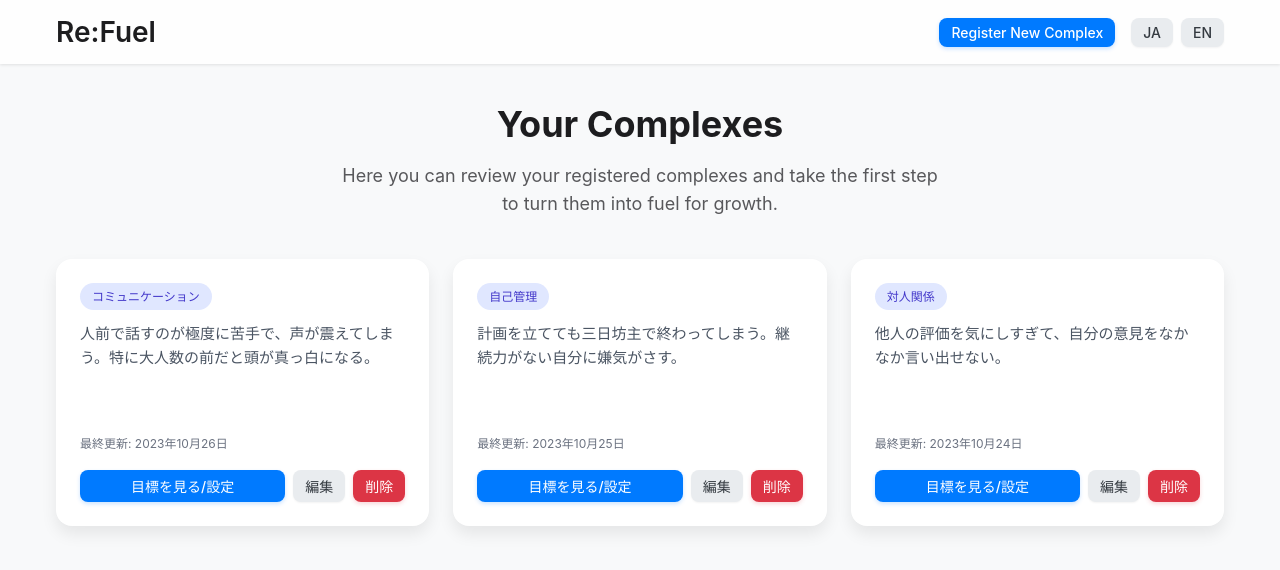
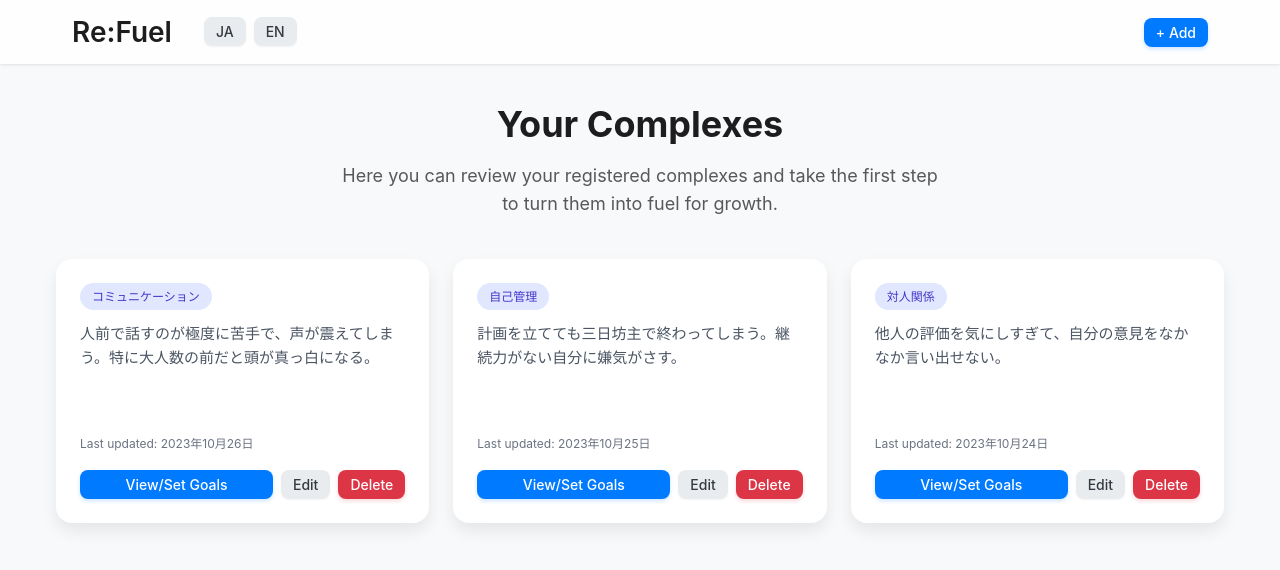
Before and after one commit to ch00z00/refuel, a React (Vite) app in the folder frontend/: page / in a window 1280 px wide. Shown: the top 570 px of the page. Built offline with nearby package versions, Linux system fonts and the light colour scheme.

Commit message:
Fixed Header design and Enabled multilingual support for locale in ComplexCard

```diff
--- a/frontend/src/components/common/molecules/Header.tsx
+++ b/frontend/src/components/common/molecules/Header.tsx
@@ -16,11 +16,11 @@ const HeaderWrapper = styled.header`
 const NavContainer = styled.div`
   max-width: 1200px;
   margin: 0 auto;
-  padding: 0 1rem; /* 16px */
+  padding: 0 2rem;
   display: flex;
   align-items: center;
   justify-content: space-between;
-  height: 4rem; /* 64px */
+  height: 4rem;
 `;
 
 const Logo = styled.h1`
@@ -49,11 +49,14 @@ const Header: React.FC<HeaderProps> = ({ onAddNewComplex }) => {
   return (
     <HeaderWrapper>
       <NavContainer>
-        <Logo>{t('headerTitle')}</Logo>
-        <div style={{ display: 'flex', alignItems: 'center' }}>
-          <Button variant="primary" size="small" onClick={onAddNewComplex}>
-            {t('addNewComplexButton')}
-          </Button>
+        <div
+          style={{
+            display: 'flex',
+            alignItems: 'center',
+            gap: '1rem',
+          }}
+        >
+          <Logo>{t('headerTitle')}</Logo>
           <LanguageSwitcher>
             <Button
               size="small"
@@ -73,6 +76,11 @@ const Header: React.FC<HeaderProps> = ({ onAddNewComplex }) => {
             </Button>
           </LanguageSwitcher>
         </div>
+        <div style={{ display: 'flex', alignItems: 'center' }}>
+          <Button variant="primary" size="small" onClick={onAddNewComplex}>
+            + {t('addNewComplexButton')}
+          </Button>
+        </div>
       </NavContainer>
     </HeaderWrapper>
   );
--- a/frontend/src/components/complexes/organisms/ComplexCard.tsx
+++ b/frontend/src/components/complexes/organisms/ComplexCard.tsx
@@ -1,5 +1,6 @@
 import React from 'react';
 import styled from 'styled-components';
+import { useTranslation } from 'react-i18next';
 import type { Complex } from '../../../types/complex';
 import Button from '../../common/atoms/Button';
 
@@ -88,6 +89,7 @@ const ComplexCard: React.FC<ComplexCardProps> = ({
   onDelete,
   animationDelay,
 }) => {
+  const { t } = useTranslation();
   const formatDate = (dateString: string) => {
     const options: Intl.DateTimeFormatOptions = {
       year: 'numeric',
@@ -104,7 +106,10 @@ const ComplexCard: React.FC<ComplexCardProps> = ({
         <ContentText>{complex.content}</ContentText>
       </div>
       <div>
-        <MetaText>最終更新: {formatDate(complex.updated_at)}</MetaText>
+        <MetaText>
+          {t('lastUpdated')}
+          {formatDate(complex.updated_at)}
+        </MetaText>
         <ActionsWrapper>
           <Button
             variant="primary"
@@ -112,21 +117,21 @@ const ComplexCard: React.FC<ComplexCardProps> = ({
             onClick={() => onViewGoals(complex.id)}
             style={{ flexGrow: 1 }}
           >
-            目標を見る/設定
+            {t('viewSetGoalsButton')}
           </Button>
           <Button
             variant="secondary"
             size="small"
             onClick={() => onEdit(complex.id)}
           >
-            編集
+            {t('editButton')}
           </Button>
           <Button
             variant="danger"
             size="small"
             onClick={() => onDelete(complex.id)}
           >
-            削除
+            {t('deleteButton')}
           </Button>
         </ActionsWrapper>
       </div>
--- a/frontend/src/locales/en/translation.json
+++ b/frontend/src/locales/en/translation.json
@@ -1,6 +1,6 @@
 {
   "headerTitle": "Re:Fuel",
-  "addNewComplexButton": "Register New Complex",
+  "addNewComplexButton": "Add",
   "complexesPageTitle": "Your Complexes",
   "complexesPageSubtitle": "Here you can review your registered complexes and take the first step to turn them into fuel for growth.",
   "loading": "Now Loading...",
@@ -11,5 +11,6 @@
   "viewSetGoalsButton": "View/Set Goals",
   "editButton": "Edit",
   "deleteButton": "Delete",
-  "deleteConfirmation": "Are you sure you want to delete Complex ID {{id}}?"
+  "deleteConfirmation": "Are you sure you want to delete Complex ID {{id}}?",
+  "lastUpdated": "Last updated: "
 }
--- a/frontend/src/locales/ja/translation.json
+++ b/frontend/src/locales/ja/translation.json
@@ -1,6 +1,6 @@
 {
   "headerTitle": "Re:Fuel",
-  "addNewComplexButton": "新しいコンプレックスを登録",
+  "addNewComplexButton": "追加",
   "complexesPageTitle": "あなたのコンプレックス",
   "complexesPageSubtitle": "ここでは、あなたが登録したコンプレックスを確認し、それらを成長の糧に変えるための第一歩を踏み出せます。",
   "loading": "読み込み中...",
@@ -11,5 +11,6 @@
   "viewSetGoalsButton": "目標を見る/設定",
   "editButton": "編集",
   "deleteButton": "削除",
-  "deleteConfirmation": "コンプレックスID {{id}} を本当に削除しますか？"
+  "deleteConfirmation": "コンプレックスID {{id}} を本当に削除しますか？",
+  "lastUpdated": "最終更新: "
 }
```
